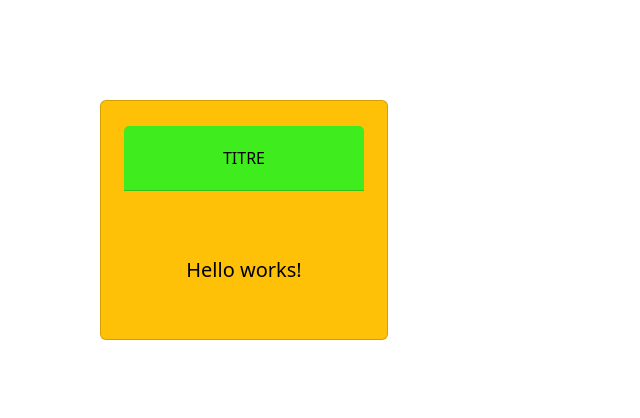
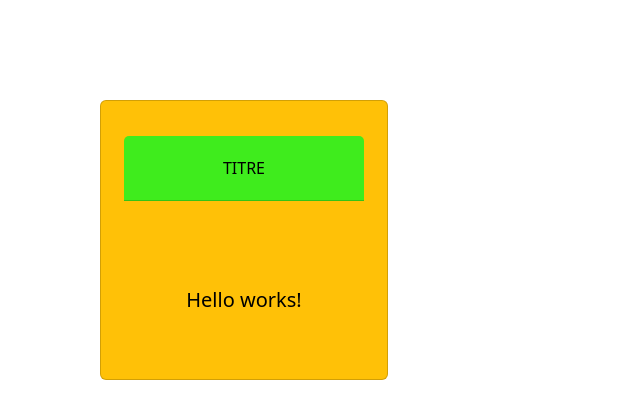
Before and after one commit to akramescheba/ghDistant, an Angular app: page / in a window 1280 px wide. Shown: the top 418 px of the page, without its empty margins (0-640 px from the left). Built offline with nearby package versions, Linux system fonts and the light colour scheme.

Commit message:
sauvegarde d’une base de donnée

```diff
--- a/src/app/constantes/constantes.component.scss
+++ b/src/app/constantes/constantes.component.scss
@@ -13,7 +13,7 @@ main {
     display: grid;
     place-items: center;
     margin: 100px;
-    height: 30vh;
+    height: 35vh;
 }
 
 p{
```
